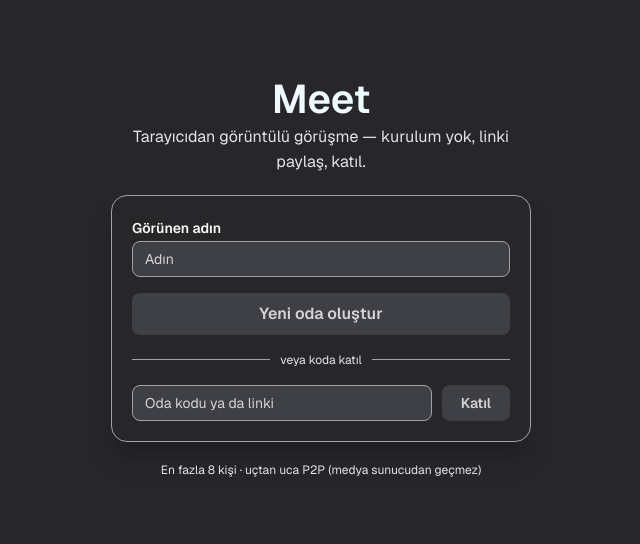
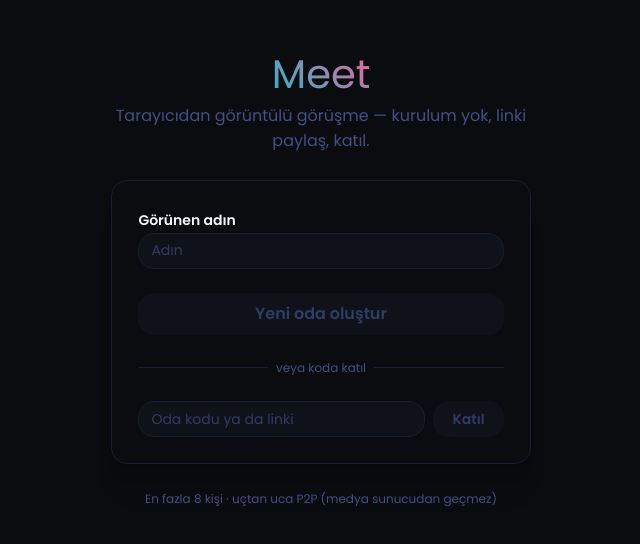
Before and after one commit to mfakyol/meet, a React (Vite) app in the folder client/: page / in a window 1280 px wide. Shown: the part 122-666 px from the top of the page, without its empty margins (319-959 px from the left). Built offline with nearby package versions, Linux system fonts and the light colour scheme.

Commit message:
feat(client): apply fairy virtualColor theme (pink primary, Poppins)

```diff
--- a/client/index.html
+++ b/client/index.html
@@ -7,7 +7,7 @@
     <link rel="preconnect" href="https://fonts.googleapis.com" />
     <link rel="preconnect" href="https://fonts.gstatic.com" crossorigin />
     <link
-      href="https://fonts.googleapis.com/css2?family=Geist:wght@300;400;500;600;700&family=Geist+Mono&display=swap"
+      href="https://fonts.googleapis.com/css2?family=Poppins:wght@400;500;600;700&family=Roboto+Mono&display=swap"
       rel="stylesheet"
     />
   </head>
--- a/client/src/theme.ts
+++ b/client/src/theme.ts
@@ -1,89 +1,245 @@
-import { createTheme, rem, type MantineColorsTuple } from "@mantine/core";
+import { virtualColor, type MantineThemeOverride } from "@mantine/core";
 
-// Basic shadcn-flavored theme: palette + typography + spacing/radius. (The full
-// shadcn build ships a CSS-variables resolver + per-component overrides — we
-// intentionally keep just the core theme here.)
-
-const zinc: MantineColorsTuple = ["#fafafa","#f4f4f5","#e4e4e7","#d4d4d8","#a1a1aa","#52525b","#3f3f46","#27272a","#18181b","#09090b","#71717A"];
-const slate: MantineColorsTuple = ["#f8fafc","#f1f5f9","#e2e8f0","#cbd5e1","#94a3b8","#475569","#334155","#1e293b","#0f172a","#020817","#64748B"];
-const gray: MantineColorsTuple = ["#f9fafb","#f3f4f6","#e5e7eb","#d1d5db","#9ca3af","#4b5563","#374151","#1f2937","#111827","#030712","#6B7280"];
-const neutral: MantineColorsTuple = ["#fafafa","#f5f5f5","#e5e5e5","#d4d4d4","#a3a3a3","#525252","#404040","#262626","#171717","#0a0a0a","#737373"];
-const stone: MantineColorsTuple = ["#fafaf9","#f5f5f4","#e7e5e4","#d6d3d1","#a8a29e","#57534e","#44403c","#292524","#1c1917","#0c0a09","#78716C"];
-const red: MantineColorsTuple = ["#FEF2F2","#FEE2E2","#FECACA","#FCA5A5","#F87171","#DC2626","#B91C1C","#991B1B","#7F1D1D","#450A0A","#EF4444"];
-const rose: MantineColorsTuple = ["#fff1f2","#ffe4e6","#fecdd3","#fda4af","#fb7185","#e11d48","#be123c","#9f1239","#881337","#4c0519","#F43F5E"];
-const orange: MantineColorsTuple = ["#fff7ed","#ffedd5","#fed7aa","#fdba74","#fb923c","#f97316","#ea580c","#9a3412","#7c2d12","#431407","#F97316"];
-const amber: MantineColorsTuple = ["#FFFBEB","#FEF3C7","#FDE68A","#FCD34D","#FBBF24","#f59e0b","#D97706","#92400E","#78350F","#451A03","#F59E0B"];
-const yellow: MantineColorsTuple = ["#fefce8","#fef9c3","#fef08a","#fde047","#facc15","#ca8a04","#a16207","#854d0e","#713f12","#3f2c06","#F59E0B"];
-const lime: MantineColorsTuple = ["#f7fee7","#ecfccb","#d9f99d","#bef264","#a3e635","#4d7c0f","#3f6212","#365314","#1a2e05","#0f1903","#84CC16"];
-const green: MantineColorsTuple = ["#F0FDF4","#DCFCE7","#BBF7D0","#86EFAC","#4ADE80","#22c55e","#16A34A","#166534","#14532D","#052E16","#10B981"];
-const emerald: MantineColorsTuple = ["#ecfdf5","#d1fae5","#a7f3d0","#6ee7b7","#34d399","#059669","#047857","#065f46","#064e3b","#022c22","#10B981"];
-const teal: MantineColorsTuple = ["#f0fdfa","#ccfbf1","#99f6e4","#5eead4","#2dd4bf","#0d9488","#0f766e","#115e59","#134e4a","#042f2e","#14B8A6"];
-const cyan: MantineColorsTuple = ["#ecfeff","#cffafe","#a5f3fc","#67e8f9","#22d3ee","#0891b2","#0e7490","#155e75","#164e63","#083344","#06B6D4"];
-const sky: MantineColorsTuple = ["#f0f9ff","#e0f2fe","#bae6fd","#7dd3fc","#38bdf8","#0284c7","#0369a1","#075985","#0c4a6e","#082f49","#0EA5E9"];
-const blue: MantineColorsTuple = ["#eff6ff","#dbeafe","#bfdbfe","#93c5fd","#60a5fa","#3b82f6","#2563eb","#1e40af","#1e3a8a","#172554","#3B82F6"];
-const indigo: MantineColorsTuple = ["#eef2ff","#e0e7ff","#c7d2fe","#a5b4fc","#818cf8","#4f46e5","#4338ca","#3730a3","#312e81","#1e1b4b","#6366F1"];
-const violet: MantineColorsTuple = ["#f5f3ff","#ede9fe","#ddd6fe","#c4b5fd","#a78bfa","#7c3aed","#6d28d9","#5b21b6","#4c1d95","#1e1b4b","#8B5CF6"];
-const purple: MantineColorsTuple = ["#faf5ff","#f3e8ff","#e9d5ff","#d8b4fe","#c084fc","#9333ea","#7e22ce","#6b21a8","#581c87","#2e1065","#A855F7"];
-const fuchsia: MantineColorsTuple = ["#fdf4ff","#fae8ff","#f5d0fe","#f0abfc","#e879f9","#c026d3","#a21caf","#86198f","#701a75","#4a044e","#D946EF"];
-const pink: MantineColorsTuple = ["#fdf2f8","#fce7f3","#fbcfe8","#f9a8d4","#f472b6","#db2777","#be185d","#9d174d","#831843","#500724","#EC4899"];
-
-export const theme = createTheme({
+// App-wide Mantine theme. Primary is a "fairy" virtual color that resolves per
+// scheme (pink in dark, blue in light); the app is forced dark, so primary=pink.
+// Fonts (Poppins, Roboto Mono) are loaded in index.html.
+export const theme: MantineThemeOverride = {
   colors: {
-    slate, gray, zinc, neutral, stone,
-    red, rose, orange, amber, yellow,
-    lime, green, emerald, teal, cyan, sky, blue,
-    indigo, violet, purple, fuchsia, pink,
-    primary: zinc,
-    secondary: zinc,
-    dark: zinc,
-    error: red,
-    success: green,
-    info: blue,
-    warning: amber,
+    dark: [
+      "#f5f7ff",
+      "#7182bd",
+      "#415085",
+      "#303c66",
+      "#171d33",
+      "#1b223b",
+      "#10121a",
+      "#0b0c0f",
+      "#0d0d0f",
+      "#0b0b0b",
+    ],
+    gray: [
+      "#f5ebf3",
+      "#f3e7f1",
+      "#f1e4ee",
+      "#efe0ec",
+      "#edddea",
+      "#b374a7",
+      "#b56ba7",
+      "#9e5490",
+      "#572e50",
+      "#10090f",
+    ],
+    blue: [
+      "#eaeced",
+      "#dbe7f2",
+      "#cce2f6",
+      "#bddefb",
+      "#afd9fd",
+      "#add9ff",
+      "#4caafd",
+      "#0e7ae1",
+      "#07447d",
+      "#010e18",
+    ],
+    green: [
+      "#dafbe1",
+      "#aceebb",
+      "#6fdd8b",
+      "#4ac26b",
+      "#2da44e",
+      "#1a7f37",
+      "#116329",
+      "#044f1e",
+      "#003d16",
+      "#002d11",
+    ],
+    yellow: [
+      "#f7f1e5",
+      "#faeacd",
+      "#fce3b5",
+      "#fddd9d",
+      "#fed687",
+      "#ffd685",
+      "#ffb82d",
+      "#ce8906",
+      "#744d03",
+      "#191102",
+    ],
+    orange: [
+      "#fff1e5",
+      "#ffd8b5",
+      "#ffb77c",
+      "#fb8f44",
+      "#e16f24",
+      "#bc4c00",
+      "#953800",
+      "#762c00",
+      "#5c2200",
+      "#471700",
+    ],
+    red: [
+      "#fff5f5",
+      "#ffe3e3",
+      "#ffc9c9",
+      "#ffa8a8",
+      "#ff8787",
+      "#ff6b6b",
+      "#fa5252",
+      "#f03e3e",
+      "#e03131",
+      "#c92a2a",
+    ],
+    pink: [
+      "#fff0f6",
+      "#ffdeeb",
+      "#fcc2d7",
+      "#faa2c1",
+      "#f783ac",
+      "#f06595",
+      "#e64980",
+      "#d6336c",
+      "#c2255c",
+      "#a61e4d",
+    ],
+    grape: [
+      "#f8f0fc",
+      "#f3d9fa",
+      "#eebefa",
+      "#e599f7",
+      "#da77f2",
+      "#cc5de8",
+      "#be4bdb",
+      "#ae3ec9",
+      "#9c36b5",
+      "#862e9c",
+    ],
+    violet: [
+      "#f3f0ff",
+      "#e5dbff",
+      "#d0bfff",
+      "#b197fc",
+      "#9775fa",
+      "#845ef7",
+      "#7950f2",
+      "#7048e8",
+      "#6741d9",
+      "#5f3dc4",
+    ],
+    indigo: [
+      "#d6dbec",
+      "#bfc7e6",
+      "#a8b3e0",
+      "#909fda",
+      "#798bd4",
+      "#798bd4",
+      "#3d58c4",
+      "#283e8b",
+      "#152351",
+      "#040918",
+    ],
+    cyan: [
+      "#e3fafc",
+      "#c5f6fa",
+      "#99e9f2",
+      "#66d9e8",
+      "#3bc9db",
+      "#22b8cf",
+      "#15aabf",
+      "#1098ad",
+      "#0c8599",
+      "#0b7285",
+    ],
+    teal: [
+      "#e6fcf5",
+      "#c3fae8",
+      "#96f2d7",
+      "#63e6be",
+      "#38d9a9",
+      "#20c997",
+      "#12b886",
+      "#0ca678",
+      "#099268",
+      "#087f5b",
+    ],
+    lime: [
+      "#f4fce3",
+      "#e9fac8",
+      "#d8f5a2",
+      "#c0eb75",
+      "#a9e34b",
+      "#94d82d",
+      "#82c91e",
+      "#74b816",
+      "#66a80f",
+      "#5c940d",
+    ],
+    fairy: virtualColor({
+      name: "fairy",
+      dark: "pink",
+      light: "blue",
+    }),
   },
-  primaryColor: "primary",
-  primaryShade: { light: 8, dark: 0 },
+  primaryColor: "fairy",
+  primaryShade: {
+    light: 6,
+    dark: 5,
+  },
+  white: "#ffffff",
+  black: "#24292f",
   autoContrast: true,
   luminanceThreshold: 0.3,
-  focusRing: "never",
-  cursorType: "pointer",
-  fontFamily: "Geist",
-  radius: {
-    xs: rem("6px"),
-    sm: rem("8px"),
-    md: rem("12px"),
-    lg: rem("16px"),
-    xl: rem("24px"),
+  defaultGradient: {
+    from: "cyan",
+    to: "fairy",
+    deg: 45,
   },
-  defaultRadius: "sm",
-  spacing: {
-    xs: rem("10px"),
-    sm: rem("12px"),
-    md: rem("16px"),
-    lg: rem("20px"),
-    xl: rem("24px"),
-  },
-  fontSizes: {
-    xs: rem("12px"),
-    sm: rem("14px"),
-    md: rem("16px"),
-    lg: rem("18px"),
-    xl: rem("20px"),
-  },
+  fontFamily: "Poppins",
+  fontFamilyMonospace: "Roboto Mono",
   headings: {
-    fontFamily: "Geist",
+    fontFamily: "Poppins",
+    fontWeight: "600",
     sizes: {
-      h1: { fontSize: rem("36px"), lineHeight: rem("44px"), fontWeight: "600" },
-      h2: { fontSize: rem("30px"), lineHeight: rem("38px"), fontWeight: "600" },
-      h3: { fontSize: rem("24px"), lineHeight: rem("32px"), fontWeight: "600" },
-      h4: { fontSize: rem("20px"), lineHeight: rem("30px"), fontWeight: "600" },
+      h1: { fontSize: "2.025rem", lineHeight: "1.3", fontWeight: "400" },
+      h2: { fontSize: "1.625rem", lineHeight: "1.35", fontWeight: "500" },
+      h3: { fontSize: "1.375rem", lineHeight: "1.4", fontWeight: "400" },
+      h4: { fontSize: "1.125rem", lineHeight: "1.45", fontWeight: "500" },
+      h5: { fontSize: "1rem", lineHeight: "1.5", fontWeight: "400" },
+      h6: { fontSize: "0.875rem", lineHeight: "1.5", fontWeight: "400" },
     },
   },
-  shadows: {
-    xs: "0 1px 2px rgba(0, 0, 0, 0.05)",
-    sm: "0 1px 3px rgba(0, 0, 0, 0.1), 0 1px 2px rgba(0, 0, 0, 0.06)",
-    md: "0 4px 6px rgba(0, 0, 0, 0.1), 0 2px 4px rgba(0, 0, 0, 0.06)",
-    lg: "0 10px 15px rgba(0, 0, 0, 0.1), 0 4px 6px rgba(0, 0, 0, 0.05)",
-    xl: "0 20px 25px rgba(0, 0, 0, 0.1), 0 10px 10px rgba(0, 0, 0, 0.04)",
+  scale: 1,
+  radius: {
+    xs: "0.125rem",
+    sm: "0.25rem",
+    md: "0.5rem",
+    lg: "1rem",
+    xl: "2.2rem",
   },
-});
+  spacing: {
+    xs: "0.525rem",
+    sm: "1.15rem",
+    md: "1.5rem",
+    lg: "1.65rem",
+    xl: "2.5rem",
+  },
+  defaultRadius: "lg",
+  breakpoints: {
+    xs: "36em",
+    sm: "48em",
+    md: "62em",
+    lg: "75em",
+    xl: "88em",
+  },
+  fontSmoothing: true,
+  focusRing: "auto",
+  components: {
+    Card: {
+      defaultProps: {
+        withBorder: true,
+        radius: "md",
+        padding: "lg",
+      },
+      styles: {},
+    },
+  },
+};
```
